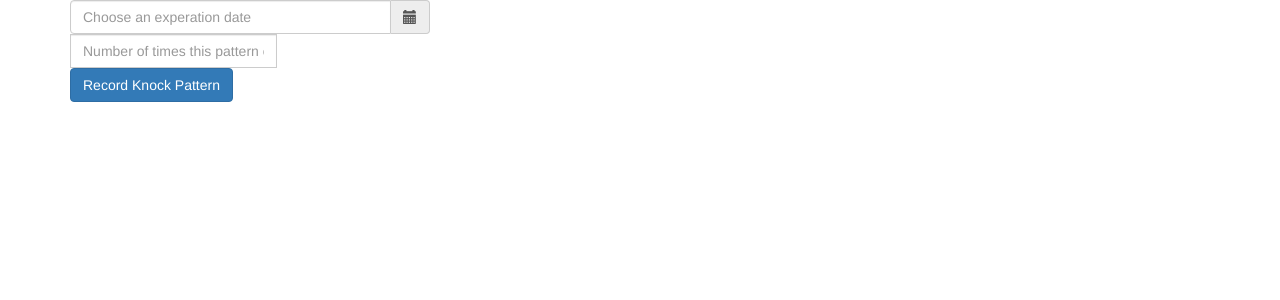
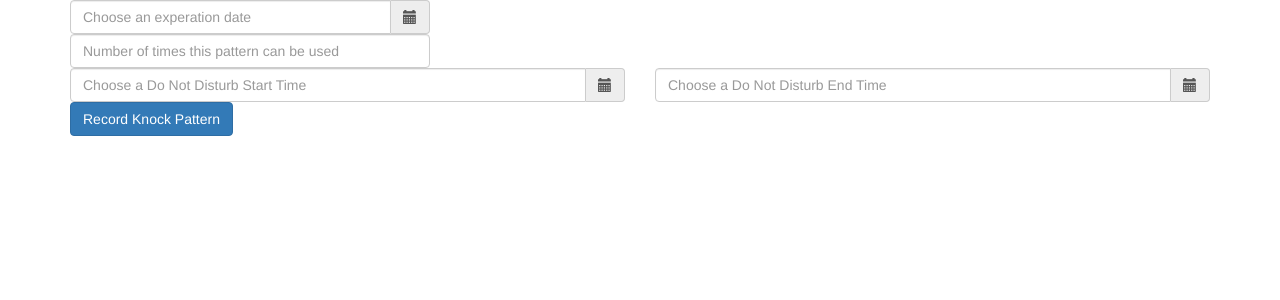
Before and after one commit to knocktrends/knocksensor, a Flask app: page / in a window 1280 px wide. Shown: the top 300 px of the page. Run offline with Flask 2, Linux system fonts and the light colour scheme; some libraries are stand-ins or nearby versions.

Commit message:
add do not disturb

```diff
--- a/knockserver/static/script.js
+++ b/knockserver/static/script.js
@@ -3,17 +3,18 @@ var recording = false;
 
 function send_status() {
 
-    var dateUnixTime = $('#datetimepicker').data("DateTimePicker").date().unix();
+    var expirationDate = $('#datetimepicker').data("DateTimePicker").date().unix().toString();
     var uses = $("#uses").val();
 
-    var date = dateUnixTime.toString();
+    var doNotDisturbStart = $('#dnd_start').data("DateTimePicker").date().unix().toString();
+    var doNotDisturbEnd = $('#dnd_end').data("DateTimePicker").date().unix().toString();
 
     $.ajax({
         type: "POST",
         contentType: "application/json",
         dataType: 'json',
         url: "http://127.0.0.1:5000/patterns/",
-        data : JSON.stringify({name: "Test", expiration: date, maxUses: uses})
+        data : JSON.stringify({name: "Test", expiration: expirationDate, maxUses: uses})
     });
 
     recording = true;
@@ -21,4 +22,6 @@ function send_status() {
 
 $(function () {
     $('#datetimepicker').datetimepicker();
+    $('#dnd_start').datetimepicker();
+    $('#dnd_end').datetimepicker();
 });
--- a/knockserver/templates/index.html
+++ b/knockserver/templates/index.html
@@ -26,9 +26,27 @@
         </div>
       </div>
       <div class="row">
+        <div class='col-sm-4'>
+          <div class="input-medium">
+            <input type='text' class="form-control" id="uses" placeholder="Number of times this pattern can be used"/>
+          </div>
+        </div>
+      </div>
+      <div class="row">
         <div class='col-sm-6'>
-          <div class="input-group">
-            <input type='text' class="form-control" id="uses" placeholder="Number of times this pattern can be used"/>
+          <div class='input-group date' id='dnd_start'>
+            <input type='text' class="form-control" placeholder="Choose a Do Not Disturb Start Time"/>
+            <span class="input-group-addon">
+              <span class="glyphicon glyphicon-calendar"></span>
+            </span>
+          </div>
+        </div>
+        <div class='col-sm-6'>
+          <div class='input-group date' id='dnd_end'>
+            <input type='text' class="form-control" placeholder="Choose a Do Not Disturb End Time"/>
+            <span class="input-group-addon">
+              <span class="glyphicon glyphicon-calendar"></span>
+            </span>
           </div>
         </div>
       </div>
```
